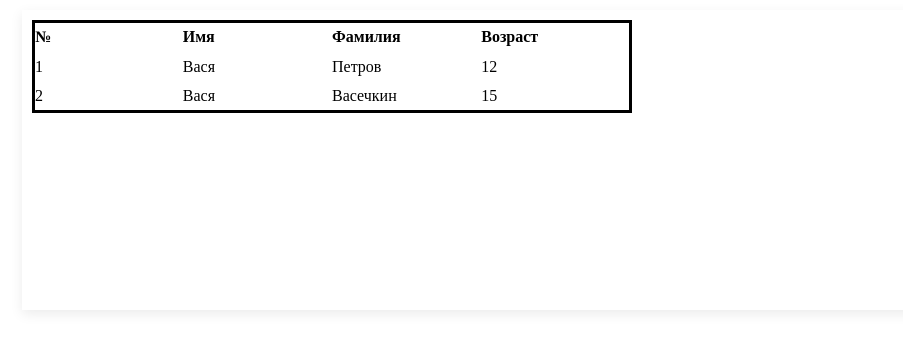
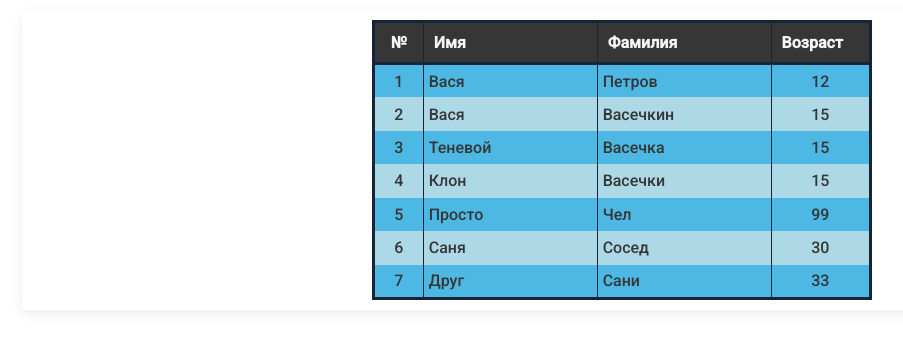
Before and after one commit to Kamikadze-Prog/Level-3, a plain HTML site: page index.html in a window 1280 px wide. Shown: the whole page, without its empty margins (18-921 px from the left). Drawn offline with Linux system fonts and the light colour scheme.

Commit message:
added  css styles for table

```diff
--- a/js/script.js
+++ b/js/script.js
@@ -4,13 +4,9 @@ function DataTable(config, data) {
         tHead = document.createElement("tHead"),
         tBody = document.createElement("tBody")
 
-    table.id = "table";
-    tHead.id = "table-head";
-    tBody.id = "table-body";
-
 
     usersTable.appendChild(table);
-    const Table = document.getElementById("table");
+    const Table = document.querySelector('table');
     Table.appendChild(tHead);
     Table.appendChild(tBody);
 
@@ -22,9 +18,9 @@ function DataTable(config, data) {
 function makeTableHead(object,  tagName) {
     let trHead = document.createElement("tr");
     trHead.id = "head-tr"
-    const tableHead = document.getElementById("table-head");
+    const tableHead = document.querySelector('thead');
     tableHead.append(trHead);
-    const headTr = document.getElementById("head-tr");
+    const headTr = tableHead.lastChild
     let typeRow = document.createElement(tagName);
     typeRow.textContent = "№";
     headTr.append(typeRow);
@@ -39,7 +35,7 @@ function makeTableHead(object,  tagName) {
         });
 }
 function makeTableBody(object, tagName) {
-    const tableBody = document.getElementById("table-body");
+    const tableBody = document.querySelector('tbody');
     Object.keys(object)
         .forEach(function eachKey(key) {
             let trBody = document.createElement("tr");
@@ -70,6 +66,12 @@ const config1 = {
 const users = [
     {id: 30050, name: 'Вася', surname: 'Петров', age: 12},
     {id: 30051, name: 'Вася', surname: 'Васечкин', age: 15},
+    {id: 30052, name: 'Теневой', surname: 'Васечка', age: 15},
+    {id: 30053, name: 'Клон', surname: 'Васечки', age: 15},
+    {id: 30054, name: 'Просто', surname: 'Чел', age: 99},
+    {id: 30055, name: 'Саня', surname: 'Сосед', age: 30},
+    {id: 30056, name: 'Друг', surname: 'Сани', age: 33},
+
 ];
 
 DataTable(config1, users);
--- a/style/style.css
+++ b/style/style.css
@@ -1,9 +1,8 @@
 * {
     box-sizing: border-box;
-    margin: 0 0;
-    padding: 0 0;
+    margin: 0;
+    padding: 0;
 }
-
 
 #usersTable {
     max-width: 1200px;
@@ -11,37 +10,73 @@
     margin: 10px auto;
     padding: 10px;
     box-shadow: 0 4px 12px 0 rgba(0, 0, 0, .08);
+    display: flex;
+    justify-content: center;
 }
 
-#table {
+table {
+
     table-layout: fixed;
-    width: 600px;
+    width: 500px;
     border-collapse: collapse;
-    border: 3px solid black;
+    border: 3px solid #142535;
     text-align: start;
+    font-family: Roboto, sans-serif;
 }
 
-#table-head {
+thead {
+    width: 100%;
+    background-color: #363636;
+    color: whitesmoke;
+    border-bottom: 3px solid #142535;
+    font-weight: bold;
+}
+
+tbody {
     width: 100%;
 }
 
-#table-body {
-    width: 100%;
+tbody tr:nth-child(odd) {
+    background-color: #4db8e3;
 }
 
-#head-tr {
-    width: 100%;
+tbody tr:nth-child(even) {
+    background-color: lightblue;
+}
+
+tr :first-child {
+    width: 10%;
+}
+
+tr :last-child {
+    width: 20%;
+}
+
+tr td:first-child, tr th:first-child {
+    text-align: center;
+}
+
+tr td:last-child {
+    text-align: center;
+}
+
+tr th {
+    padding: 10px;
+    text-align: start;
 }
 
 tr {
     height: 30px;
 }
 
-th {
-    width: 30%;
-    text-align: start;
+td {
+
+    padding: 5px;
+    font-family: Roboto, sans-serif;
+    font-size: 16px;
+    color: #363636;
 }
 
-td {
-    width: 30%;
+th, td {
+    border-left: 1px solid #142535;;
 }
```
Also changed, not shown: index.html (+1 -2 lines).
